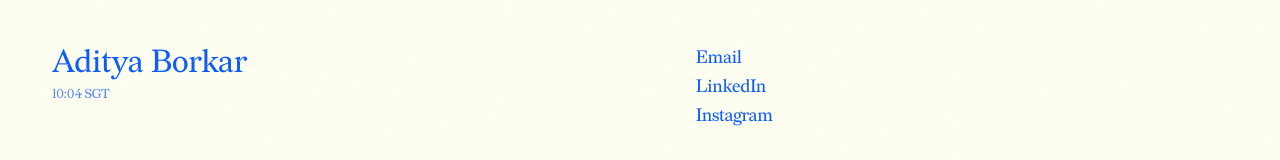
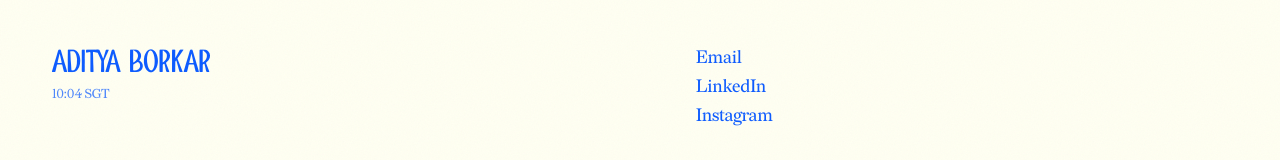
Before and after one commit to adiborkar/adityaborkar, a plain HTML site: page index.html in a window 1280 px wide. Shown: the top 160 px of the page. Drawn offline with Linux system fonts and the light colour scheme.

Commit message:
Titles in ST Camino Frontera, body stays Redaction
One block at the end of theme.css sets the name, page and section headings,
and card, episode, track and essay titles in Camino Frontera.
Delete that block to undo.

Co-Authored-By: Claude Fable 5.2 <noreply@anthropic.com>
Claude-Session: https://claude.ai/code/session_01SRYwjdED7pBazPyfRfYMgj

```diff
--- a/theme.css
+++ b/theme.css
@@ -198,3 +198,27 @@ html {
 body, button, input, select, textarea {
   font-family: 'Redaction', 'Zodiak', Georgia, serif !important;
 }
+
+/* ── 5. TITLES: ST Camino Frontera (Type it Easy) ──────────────
+   Titles only: your name, page and section headings, card, episode,
+   track and essay titles. Body text stays in the typeface set above.
+   To undo, delete this whole block.
+   The file is the demo cut; swap in the full version's .woff2 under
+   the same name when you have it (same block keeps working).
+   ───────────────────────────────────────────────────────────── */
+@font-face {
+  font-family: 'Camino Frontera';
+  src: url('fonts/CaminoFrontera-Demo.woff2') format('woff2');
+  font-weight: 100 900;
+  font-style: normal;
+  font-display: swap;
+}
+.nav > a:first-child, .nav-name, .name h1,
+.page-intro, .piece-title, .section-heading,
+.card-title, .episode-title, .index-title, .track-title, .work-title,
+.work-body h3 {
+  font-family: 'Camino Frontera', 'Redaction', 'Zodiak', Georgia, serif !important;
+  font-weight: 400 !important;
+  font-style: normal !important;
+  letter-spacing: 0.01em !important;
+}
```
Also changed, not shown: fonts/CaminoFrontera-Demo.woff2 (added).
